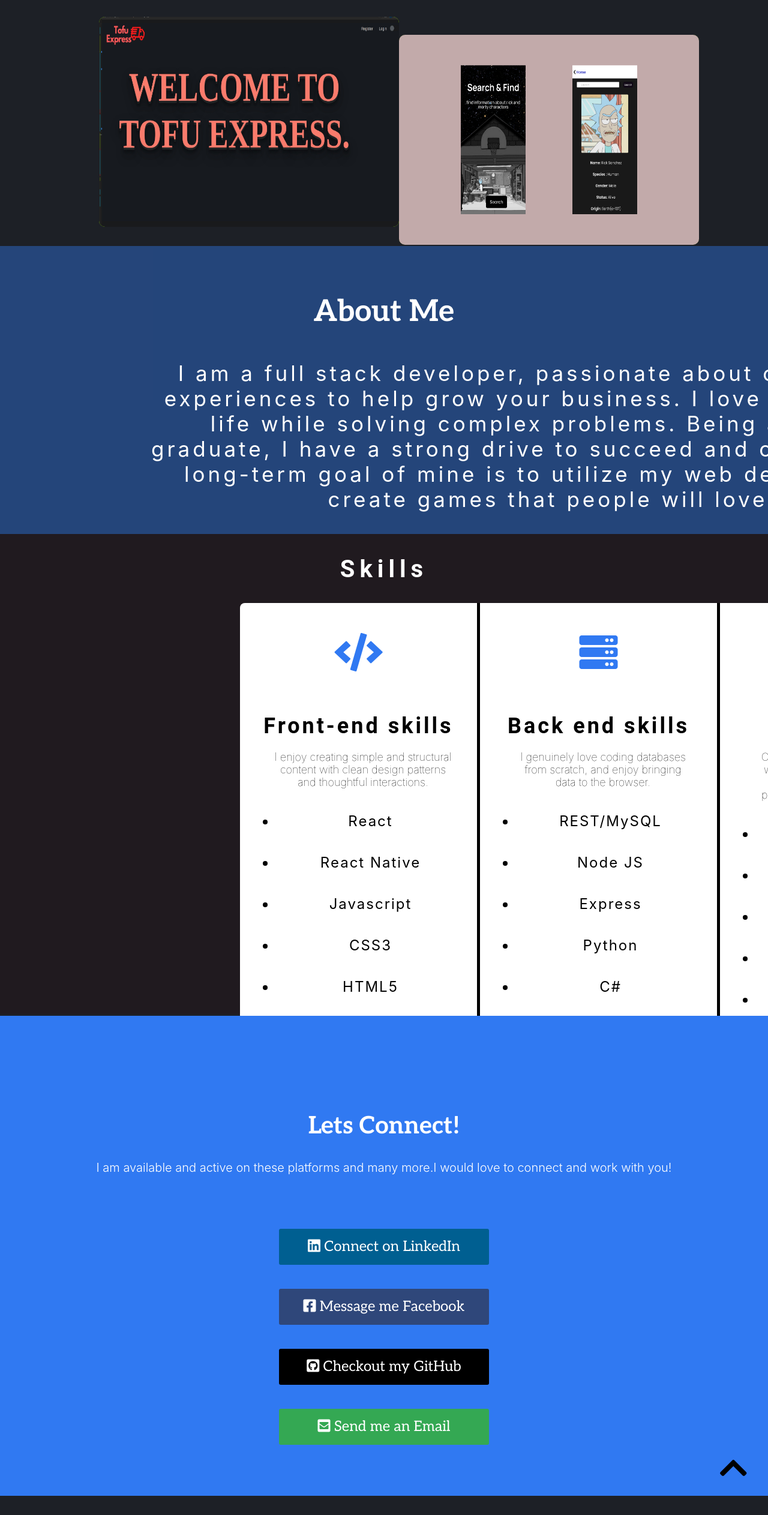
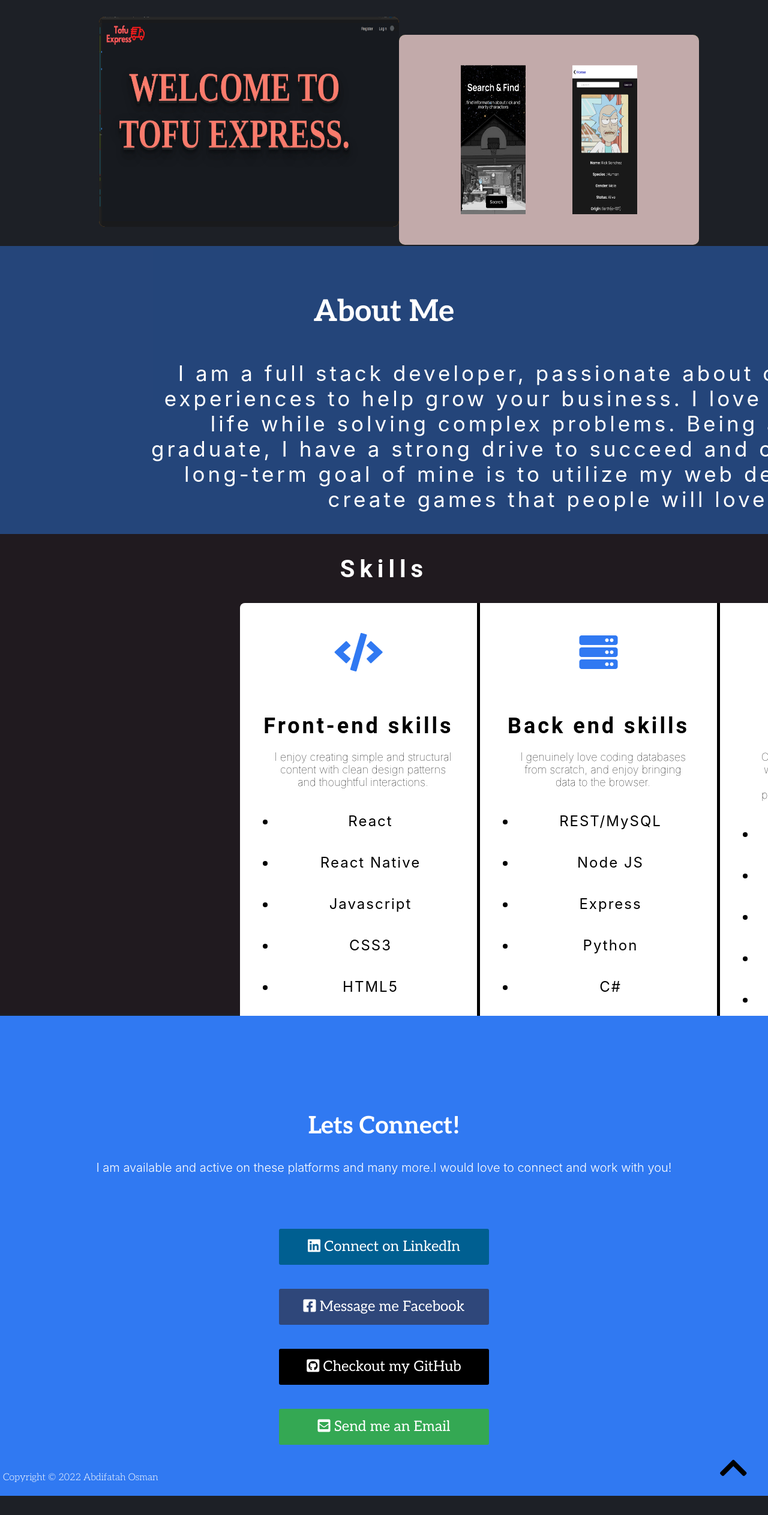
Before and after one commit to AbdifatahOsman2/Portfolio-V3, a React (Create React App) app: page / in a window 1280 px wide. Shown: the part 1366-3891 px from the top of the page at 60% size. After the commit the page ends 3859 px from the top, so only its background shows below. Built offline with nearby package versions, Linux system fonts and the light colour scheme; the HTML template or start-up script is replaced by a standard one.

Commit message:
finished with media query

```diff
--- a/src/screens/Home.jsx
+++ b/src/screens/Home.jsx
@@ -52,7 +52,7 @@ const Home = () => {
           <div className="project-2">
             <img src={p2}/>
             <div className="card_inner">
-            <p>A smiple .</p>
+            <p>A simple multi page blog app using Airtable as the backend API.</p>
             <Button href='https://naughty-bose-d09e35.netlify.app/' className="btnOne" variant="contained" endIcon={<SendIcon />}>visit</Button>
             <Button href='https://github.com/AbdifatahOsman2/Tofus-Anime' className="btnTwo" variant="contained" endIcon={<GitHubIcon />}>github</Button>
             </div>
@@ -60,7 +60,7 @@ const Home = () => {
           <div className="project-3">
             <img src={p3}/>
             <div className="card_inner">
-            <p>Reprehenderit velit culpa commodo labore deserunt fugiat enim do nisi do est velit.</p>
+            <p>A routing and communication application for truckers and dispatchers created with flask python as backend.</p>
             <Button href='https://osman-express.netlify.app/' className="btnOne" variant="contained" endIcon={<SendIcon />}>visit</Button>
             <Button href='https://github.com/AbdifatahOsman2/Osman-Express' className="btnTwo" variant="contained" endIcon={<GitHubIcon />}>github</Button>
             </div>
@@ -68,7 +68,7 @@ const Home = () => {
           <div className="project-4">
             <img src={p4}/>
             <div className="card_inner">
-            <p>Reprehenderit velit culpa commodo labore deserunt fugiat enim do nisi do est velit.</p>
+            <p>My first React native app with page routing and displaying data from API.</p>
             <Button className="btnOne" variant="contained" endIcon={<SendIcon />}>visit</Button>
             <Button href='https://github.com/AbdifatahOsman2/React-Native-Anime-search-API' className="btnTwo" variant="contained" endIcon={<GitHubIcon />}>github</Button>
             </div>
@@ -164,10 +164,10 @@ const Home = () => {
       <button className="btn4">  <i class="fas fa-envelope-square"></i> Send me an Email</button>
       </Link>
       </div>
-      <p id="cp">Copyright © 2022 Abdifatah Osman</p>
       <Link href="#top">
       <i id="chevron" class="fas fa-chevron-up"></i>
       </Link>
+      <p id="cp">Copyright © 2022 Abdifatah Osman</p>
       </section>
     </div>
   );
--- a/src/screens/Home.scss
+++ b/src/screens/Home.scss
@@ -1,20 +1,19 @@
 $phone-breakpoint: 480px;
 
 .content {
-
   .section-one {
     .container {
       position: relative;
       @media only screen and (max-width: 480px) {
-        background-image: url('../Assets/momo.jpg');
+        background-image: url("../Assets/momo.jpg");
+      }
 
-    }
       img {
         width: 100vw;
         height: 100vh;
         @media only screen and (max-width: 480px) {
           visibility: hidden;
-      }
+        }
       }
       h1 {
         position: absolute;
@@ -106,7 +105,6 @@ $phone-breakpoint: 480px;
         flex-direction: column;
         flex-wrap: nowrap;
         margin: 0;
-
       }
       .project-1 {
         position: relative;
@@ -224,7 +222,7 @@ $phone-breakpoint: 480px;
         }
       }
       .project-3 {
-        background-color: #91e804;
+        background-color: #c57814ee;
         border-radius: 10px;
         width: 500px;
         height: 350px;
@@ -641,6 +639,7 @@ $phone-breakpoint: 480px;
     height: 100vh;
     margin: -30px 0px 0px 0px;
     position: relative;
+
     color: white;
     @media only screen and (max-width: 480px) {
       margin: 0;
@@ -730,10 +729,12 @@ $phone-breakpoint: 480px;
       color: white;
       font-family: "Aleo", serif;
       font-size: 16px;
-      margin: 230px 1600px 0px 0px;
+      position: absolute;
+      bottom: 5px;
+      left: 5px;
       @media only screen and (max-width: 480px) {
         font-size: 12px;
-        margin: 110px 210px 0px 0px;
+
       }
     }
     #chevron {
```
